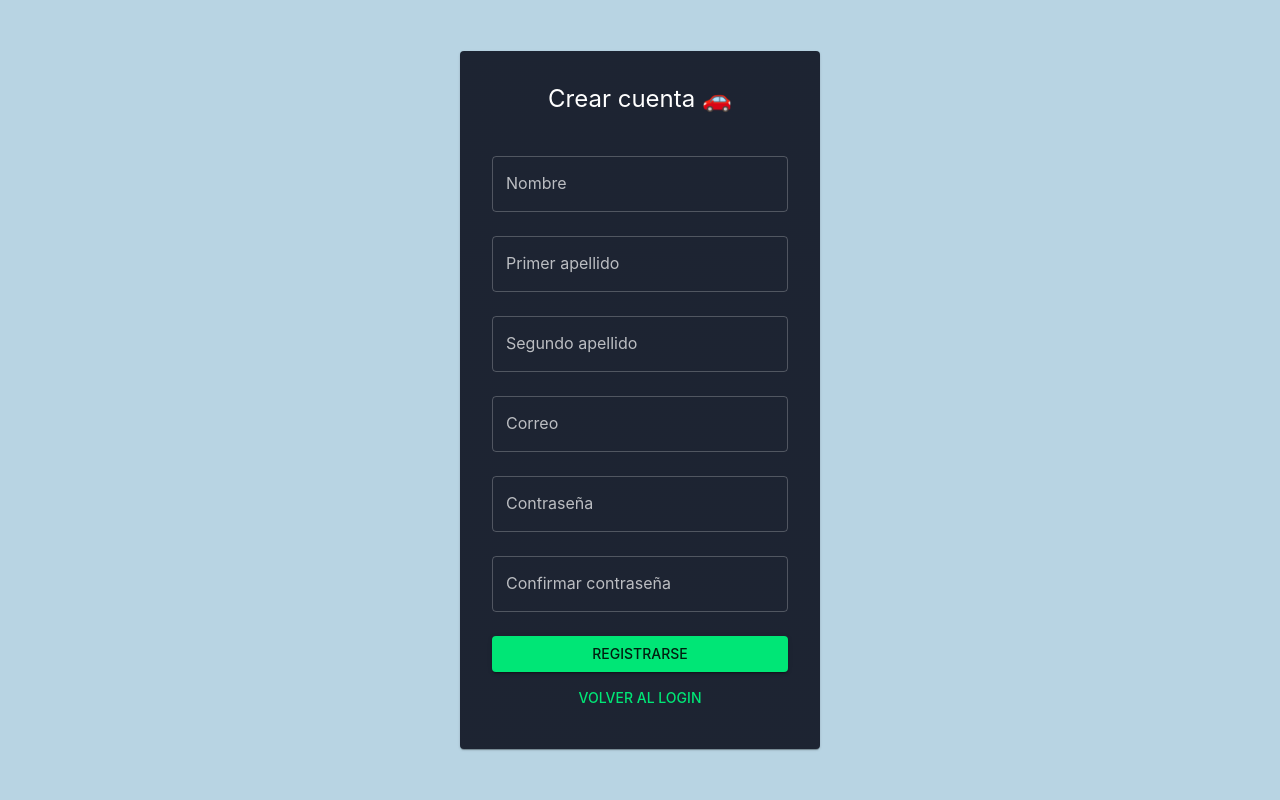
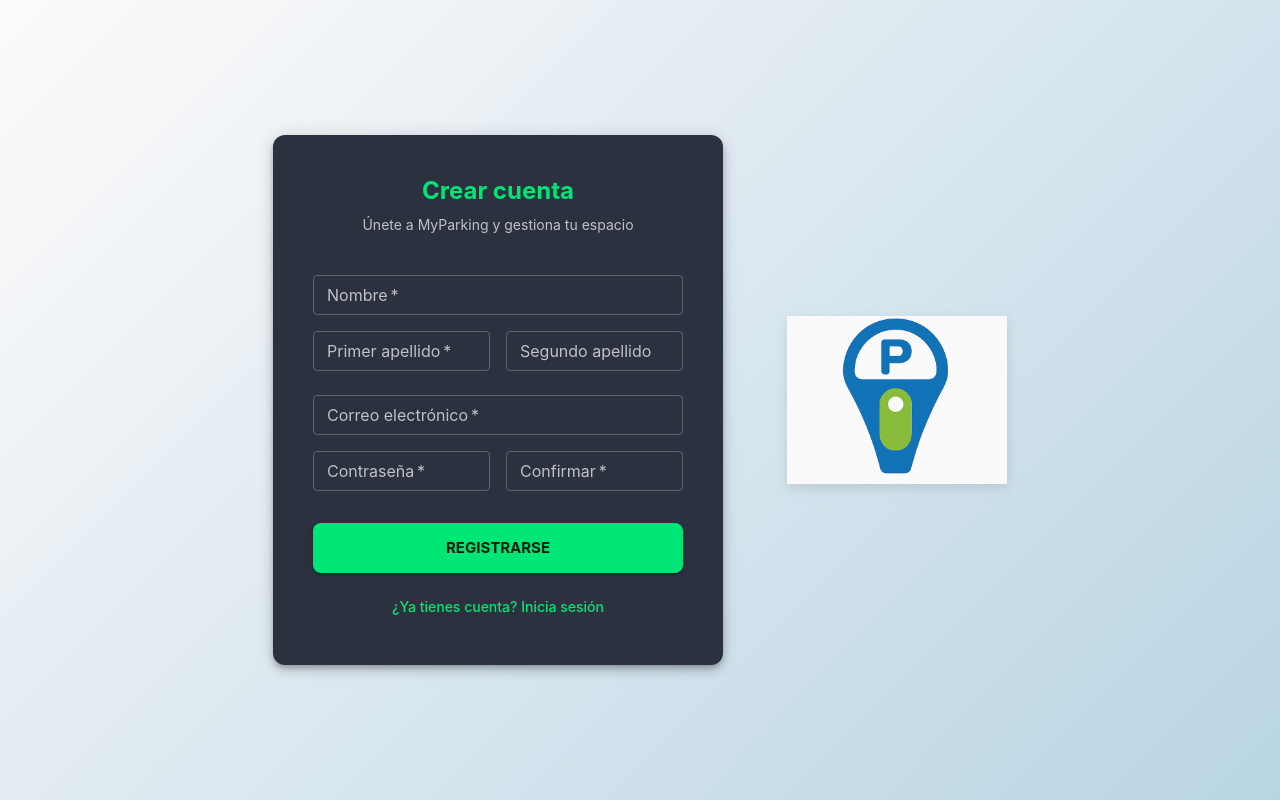
Before and after one commit to SarayF1/Proyecto-DAW, a React (Vite) app in the folder Front/: page /register in a window 1280 px wide. Built offline with nearby package versions, Linux system fonts and the light colour scheme.

Commit message:
fix2 login & Register

```diff
--- a/Front/src/pages/auth/Login.jsx
+++ b/Front/src/pages/auth/Login.jsx
@@ -1,9 +1,177 @@
+// // src/pages/auth/Login.jsx
+// import { useState } from "react";
+// import { Button, TextField, Box, Typography, Paper, Alert } from "@mui/material";
+// import { useNavigate } from "react-router-dom";
+// import { loginRequest } from "../../services/api";
+// import logo from "../../assets/logo.png"
+
+// export default function Login() {
+//   const navigate = useNavigate();
+
+//   const [email, setEmail] = useState("");
+//   const [password, setPassword] = useState("");
+//   const [error, setError] = useState("");
+//   const [loading, setLoading] = useState(false);
+
+//   const handleSubmit = async (e) => {
+//     e.preventDefault();
+//     setError("");
+//     setLoading(true);
+
+//     try {
+//       const data = await loginRequest(email, password); // { token }
+
+//       if (!data || !data.token) {
+//         throw new Error("Respuesta inválida del servidor");
+//       }
+
+//       // Guardar token REAL del backend
+//       localStorage.setItem("token", data.token);
+
+//       // Opcional: eliminar datos locales ligados a sesión anónima
+//       // localStorage.removeItem("vehicles");
+
+//       navigate("/home");
+//     } catch (err) {
+//       setError(err.message || "Error al iniciar sesión");
+//     } finally {
+//       setLoading(false);
+//     }
+//   };
+
+
+// return (
+//   <Box
+//     sx={{
+//       minHeight: "100vh",
+//       width: "100%",
+//       display: "flex",
+//       justifyContent: "center",
+//       alignItems: "center",
+//       bgcolor: "#b8d4e3",
+//       px: 2,
+//     }}
+//   >
+//     <Box
+//       sx={{
+//         display: "flex",
+//         flexDirection: {
+//           xs: "column",
+//           md: "row",
+//         },
+//         alignItems: "center",
+//         justifyContent: "center",
+//         gap: 4,
+//         width: "100%",
+//         maxWidth: "800px",
+//       }}
+//     >
+//       <Box
+//         sx={{
+//           display: "flex",
+//           justifyContent: "center",
+//           alignItems: "center",
+//           flexShrink: 0,
+//         }}
+//       >
+//         <Box
+//           component="img"
+//           src={logo}
+//           alt="Logo"
+//           sx={{
+//             width: {
+//               xs: "120px",
+//               sm: "160px",
+//               md: "220px",
+//             },
+//             height: "auto",
+//             display: "block",
+//           }}
+//         />
+//       </Box>
+
+//       <Paper
+//         sx={{
+//           p: 4,
+//           width: {
+//             xs: "100%",
+//             sm: 360,
+//           },
+//           maxWidth: 360,
+//         }}
+//       >
+//         <Typography
+//           variant="h5"
+//           mb={3}
+//           textAlign="center"
+//           paddingBottom={2}
+//         >
+//           MyParking
+//         </Typography>
+
+//         {error && (
+//           <Alert severity="error" sx={{ mb: 2 }}>
+//             {error}
+//           </Alert>
+//         )}
+
+//         <form onSubmit={handleSubmit}>
+//           <TextField
+//             fullWidth
+//             label="Correo"
+//             margin="normal"
+//             variant="outlined"
+//             type="email"
+//             value={email}
+//             onChange={(e) => setEmail(e.target.value)}
+//             required
+//           />
+
+//           <TextField
+//             fullWidth
+//             label="Contraseña"
+//             type="password"
+//             margin="normal"
+//             variant="outlined"
+//             value={password}
+//             onChange={(e) => setPassword(e.target.value)}
+//             required
+//           />
+
+//           <Button
+//             fullWidth
+//             variant="contained"
+//             color="primary"
+//             sx={{ mt: 3 }}
+//             type="submit"
+//             disabled={loading}
+//           >
+//             {loading ? "Entrando..." : "Iniciar sesión"}
+//           </Button>
+//         </form>
+
+//         <Button
+//           fullWidth
+//           variant="text"
+//           color="primary"
+//           sx={{ mt: 1 }}
+//           onClick={() => navigate("/register")}
+//         >
+//           Crear cuenta
+//         </Button>
+//       </Paper>
+//     </Box>
+//   </Box>
+// );
+// }
+
+
 // src/pages/auth/Login.jsx
 import { useState } from "react";
 import { Button, TextField, Box, Typography, Paper, Alert } from "@mui/material";
 import { useNavigate } from "react-router-dom";
 import { loginRequest } from "../../services/api";
-import logo from "../../assets/logo.png"
+import logo from "../../assets/logo.png";
 
 export default function Login() {
   const navigate = useNavigate();
@@ -28,9 +196,6 @@ export default function Login() {
       // Guardar token REAL del backend
       localStorage.setItem("token", data.token);
 
-      // Opcional: eliminar datos locales ligados a sesión anónima
-      // localStorage.removeItem("vehicles");
-
       navigate("/home");
     } catch (err) {
       setError(err.message || "Error al iniciar sesión");
@@ -38,7 +203,6 @@ export default function Login() {
       setLoading(false);
     }
   };
-
 
   return (
     <Box
@@ -48,69 +212,55 @@ return (
         display: "flex",
         justifyContent: "center",
         alignItems: "center",
-      bgcolor: "#b8d4e3",
+        background: "linear-gradient(135deg, #fdfbfb 0%, #b8d4e3 100%)", // Gradiente moderno
         px: 2,
       }}
     >
       <Box
         sx={{
           display: "flex",
-        flexDirection: {
-          xs: "column",
-          md: "row",
-        },
+          flexDirection: { xs: "column", md: "row" },
           alignItems: "center",
           justifyContent: "center",
-        gap: 4,
+          gap: { xs: 4, md: 8 }, // Más espacio en escritorio
           width: "100%",
-        maxWidth: "800px",
+          maxWidth: "900px",
         }}
       >
-      <Box
-        sx={{
-          display: "flex",
-          justifyContent: "center",
-          alignItems: "center",
-          flexShrink: 0,
-        }}
-      >
+        {/* Contenedor del Logo */}
+        <Box sx={{ display: "flex", flexDirection: "column", alignItems: "center" }}>
           <Box
             component="img"
             src={logo}
-          alt="Logo"
+            alt="MyParking Logo"
             sx={{
-            width: {
-              xs: "120px",
-              sm: "160px",
-              md: "220px",
-            },
+              width: { xs: "140px", sm: "180px", md: "250px" },
               height: "auto",
               display: "block",
+              filter: "drop-shadow(0px 4px 6px rgba(0,0,0,0.1))", // Sombra sutil al logo
             }}
           />
         </Box>
 
+        {/* Tarjeta del Formulario */}
         <Paper
+          elevation={6} // Sombra más pronunciada
           sx={{
-          p: 4,
-          width: {
-            xs: "100%",
-            sm: 360,
-          },
-          maxWidth: 360,
+            p: { xs: 3, sm: 5 },
+            width: "100%",
+            maxWidth: 400,
+            borderRadius: 3, // Bordes más redondeados
           }}
         >
-        <Typography
-          variant="h5"
-          mb={3}
-          textAlign="center"
-          paddingBottom={2}
-        >
-          MyParking
+          <Typography variant="h4" fontWeight="bold" textAlign="center" color="primary.main" mb={1}>
+            ¡Bienvenido!
+          </Typography>
+          <Typography variant="body2" color="text.secondary" textAlign="center" mb={3}>
+            Ingresa a tu cuenta de MyParking
           </Typography>
 
           {error && (
-          <Alert severity="error" sx={{ mb: 2 }}>
+            <Alert severity="error" sx={{ mb: 3, borderRadius: 2 }}>
               {error}
             </Alert>
           )}
@@ -118,13 +268,14 @@ return (
           <form onSubmit={handleSubmit}>
             <TextField
               fullWidth
-            label="Correo"
+              label="Correo electrónico"
               margin="normal"
               variant="outlined"
               type="email"
               value={email}
               onChange={(e) => setEmail(e.target.value)}
               required
+              sx={{ mb: 2 }}
             />
 
             <TextField
@@ -136,15 +287,17 @@ return (
               value={password}
               onChange={(e) => setPassword(e.target.value)}
               required
+              sx={{ mb: 3 }}
             />
 
             <Button
               fullWidth
               variant="contained"
               color="primary"
-            sx={{ mt: 3 }}
+              size="large"
               type="submit"
               disabled={loading}
+              sx={{ py: 1.5, borderRadius: 2, fontWeight: "bold", mb: 2 }}
             >
               {loading ? "Entrando..." : "Iniciar sesión"}
             </Button>
@@ -154,10 +307,10 @@ return (
             fullWidth
             variant="text"
             color="primary"
-          sx={{ mt: 1 }}
             onClick={() => navigate("/register")}
+            sx={{ textTransform: "none", fontWeight: "medium" }}
           >
-          Crear cuenta
+            ¿No tienes cuenta? Regístrate aquí
           </Button>
         </Paper>
       </Box>
--- a/Front/src/pages/auth/Register.jsx
+++ b/Front/src/pages/auth/Register.jsx
@@ -1,8 +1,9 @@
 // src/pages/auth/Register.jsx
 import { useState } from "react";
-import { Button, TextField, Box, Typography, Paper } from "@mui/material";
+import { Button, TextField, Box, Typography, Paper, Alert } from "@mui/material";
 import { useNavigate } from "react-router-dom";
 import { register as registerUser, loginRequest } from "../../services/api";
+import logo from "../../assets/logo.png"; // Importamos el logo para mantener consistencia
 
 export default function Register() {
   const navigate = useNavigate();
@@ -33,7 +34,6 @@ export default function Register() {
     try {
       setLoading(true);
 
-      // 1) Crear usuario
       await registerUser({
         Nombre: nombre,
         Apellido1: apellido1,
@@ -42,25 +42,19 @@ export default function Register() {
         Password: password,
       });
 
-      // 2) Login automático
       const loginResp = await loginRequest(email, password);
 
-      // 3) Guardar token y redirigir
       if (loginResp?.token) {
         localStorage.setItem("token", loginResp.token);
       } else if (loginResp?.data?.token) {
-        // por si la estructura fuera { data: { token } }
         localStorage.setItem("token", loginResp.data.token);
       } else {
-        // si no hay token, lanzar error para mostrar mensaje
         throw new Error("Registro correcto, fallo al iniciar sesión automáticamente.");
       }
 
       navigate("/home");
     } catch (err) {
       console.error("Error registro:", err);
-
-      // Manejo de mensajes provenientes de fetch/handleResponse
       const msg = err.message || err?.response?.data?.error || "Error al crear la cuenta. Inténtalo más tarde.";
 
       if (msg.includes("409") || msg.toLowerCase().includes("ya existe") || err?.response?.status === 409) {
@@ -74,47 +68,116 @@ export default function Register() {
   };
 
   return (
-    <Box display="flex" height="100vh" justifyContent="center" alignItems="center" bgcolor="#b8d4e3">
-      <Paper sx={{ p: 4, width: 360 }}>
-        <Typography variant="h5" mb={3} textAlign="center">
-          Crear cuenta 🚗
+    <Box
+      sx={{
+        minHeight: "100vh",
+        width: "100%",
+        display: "flex",
+        justifyContent: "center",
+        alignItems: "center",
+        background: "linear-gradient(135deg, #fdfbfb 0%, #b8d4e3 100%)",
+        py: { xs: 4, md: 0 }, // Padding vertical en móviles para hacer scroll cómodamente
+        px: 2,
+      }}
+    >
+      <Box
+        sx={{
+          display: "flex",
+          flexDirection: { xs: "column", md: "row-reverse" }, // Invertimos el orden para que sea dinámico respecto al login
+          alignItems: "center",
+          justifyContent: "center",
+          gap: { xs: 4, md: 8 },
+          width: "100%",
+          maxWidth: "900px",
+        }}
+      >
+        {/* Contenedor del Logo */}
+        <Box sx={{ display: "flex", flexDirection: "column", alignItems: "center" }}>
+          <Box
+            component="img"
+            src={logo}
+            alt="MyParking Logo"
+            sx={{
+              width: { xs: "120px", sm: "160px", md: "220px" },
+              height: "auto",
+              display: "block",
+              filter: "drop-shadow(0px 4px 6px rgba(0,0,0,0.1))",
+            }}
+          />
+        </Box>
+
+        {/* Tarjeta del Formulario */}
+        <Paper
+          elevation={6}
+          sx={{
+            p: { xs: 3, sm: 5 },
+            width: "100%",
+            maxWidth: 450, // Un poco más ancho porque tiene campos en la misma línea
+            borderRadius: 3,
+          }}
+        >
+          <Typography variant="h5" fontWeight="bold" textAlign="center" color="primary.main" mb={1}>
+            Crear cuenta
+          </Typography>
+          <Typography variant="body2" color="text.secondary" textAlign="center" mb={3}>
+            Únete a MyParking y gestiona tu espacio
           </Typography>
 
           {error && (
-          <Typography color="error" mb={2} textAlign="center">
+            <Alert severity="error" sx={{ mb: 3, borderRadius: 2 }}>
               {error}
-          </Typography>
+            </Alert>
           )}
 
           <form onSubmit={handleRegister}>
-          <TextField fullWidth label="Nombre" margin="normal" value={nombre} onChange={(e) => setNombre(e.target.value)} />
+            <TextField fullWidth label="Nombre" variant="outlined" size="small" margin="normal" value={nombre} onChange={(e) => setNombre(e.target.value)} required />
 
-          <TextField fullWidth label="Primer apellido" margin="normal" value={apellido1} onChange={(e) => setApellido1(e.target.value)} />
+            {/* Agrupamos los apellidos en una sola fila */}
+            <Box sx={{ display: "flex", gap: 2, mt: 1, mb: 1 }}>
+              <TextField fullWidth label="Primer apellido" variant="outlined" size="small" value={apellido1} onChange={(e) => setApellido1(e.target.value)} required />
+              <TextField fullWidth label="Segundo apellido" variant="outlined" size="small" value={apellido2} onChange={(e) => setApellido2(e.target.value)} />
+            </Box>
 
-          <TextField fullWidth label="Segundo apellido" margin="normal" value={apellido2} onChange={(e) => setApellido2(e.target.value)} />
+            <TextField fullWidth label="Correo electrónico" type="email" variant="outlined" size="small" margin="normal" value={email} onChange={(e) => setEmail(e.target.value)} required />
 
-          <TextField fullWidth label="Correo" type="email" margin="normal" value={email} onChange={(e) => setEmail(e.target.value)} />
-
-          <TextField fullWidth label="Contraseña" type="password" margin="normal" value={password} onChange={(e) => setPassword(e.target.value)} />
-
+            <Box sx={{ display: "flex", gap: 2, mt: 1, mb: 2 }}>
+              <TextField fullWidth label="Contraseña" type="password" variant="outlined" size="small" value={password} onChange={(e) => setPassword(e.target.value)} required />
               <TextField
                 fullWidth
-            label="Confirmar contraseña"
+                label="Confirmar"
                 type="password"
-            margin="normal"
+                variant="outlined"
+                size="small"
                 value={confirmarPassword}
                 onChange={(e) => setConfirmarPassword(e.target.value)}
+                required
               />
+            </Box>
 
-          <Button fullWidth variant="contained" sx={{ mt: 2 }} type="submit" disabled={loading}>
+            <Button
+              fullWidth
+              variant="contained"
+              color="primary"
+              size="large"
+              sx={{ mt: 2, py: 1.5, borderRadius: 2, fontWeight: "bold" }}
+              type="submit"
+              disabled={loading}
+            >
               {loading ? "Creando cuenta..." : "Registrarse"}
             </Button>
           </form>
 
-        <Button fullWidth variant="text" sx={{ mt: 1 }} onClick={() => navigate("/")}>
-          Volver al login
+          <Button
+            fullWidth
+            variant="text"
+            color="primary"
+            sx={{ mt: 2, textTransform: "none", fontWeight: "medium" }}
+            onClick={() => navigate("/")}
+          >
+            ¿Ya tienes cuenta? Inicia sesión
           </Button>
         </Paper>
       </Box>
+    </Box>
   );
 }
```
Lines whose indentation alone changed are shown as unchanged.
